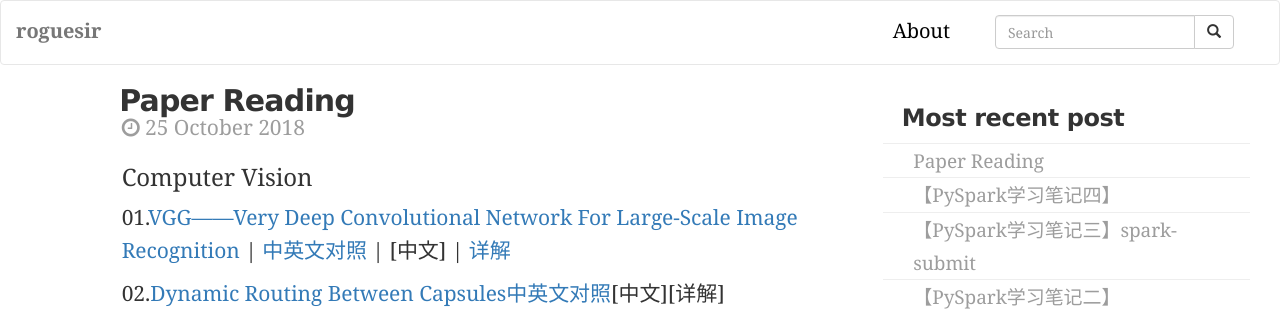
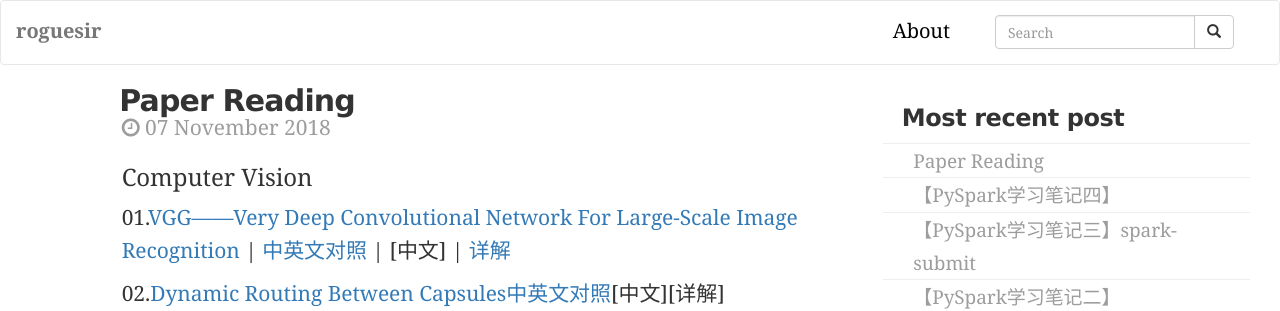
Before and after one commit to roguesir/roguesir.github.io, a Jekyll site: the page built from _posts/2018-11-07-paper_reading.md, in a window 1280 px wide and 1305 px high. Shown: the top 311 px of the window. Built offline with Jekyll 4.4.1, drawn with Linux system fonts in a browser that asks for light colours; Markdown is read by kramdown in place of the engine named in the settings; comment, search, counter and statistics services are not loaded.

Commit message:
add paper reading

```diff
--- a/_posts/2018-11-07-paper_reading.md
+++ b/_posts/2018-11-07-paper_reading.md
@@ -1,7 +1,7 @@
 ---
 layout: blog
 title: 'Paper Reading'
-date: 2018-10-25 12:11:34
+date: 2018-11-07 20:11:34
 categories: Paper\ Reading
 tags: code
 lead_text: '论文翻译理解'
```
